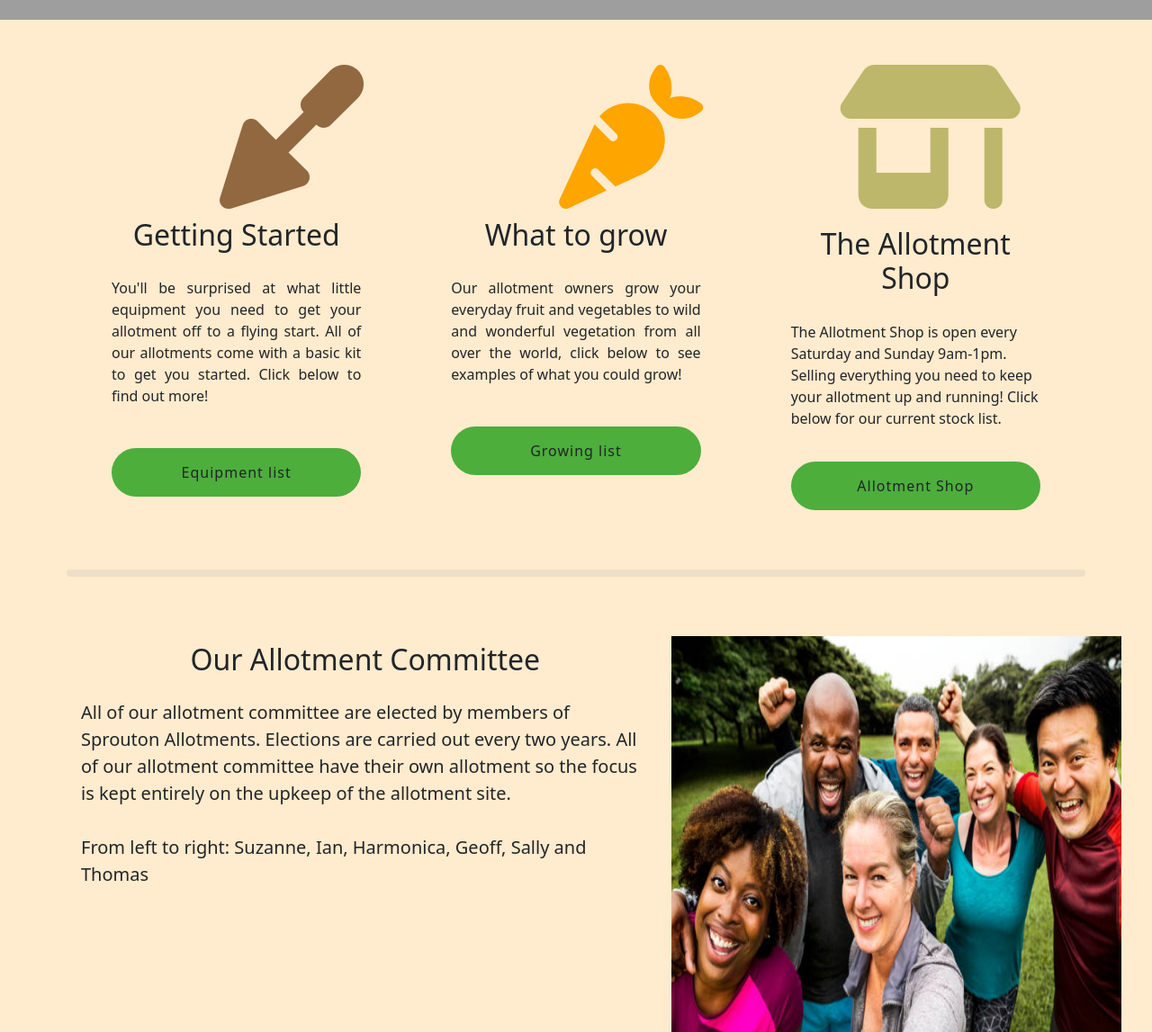
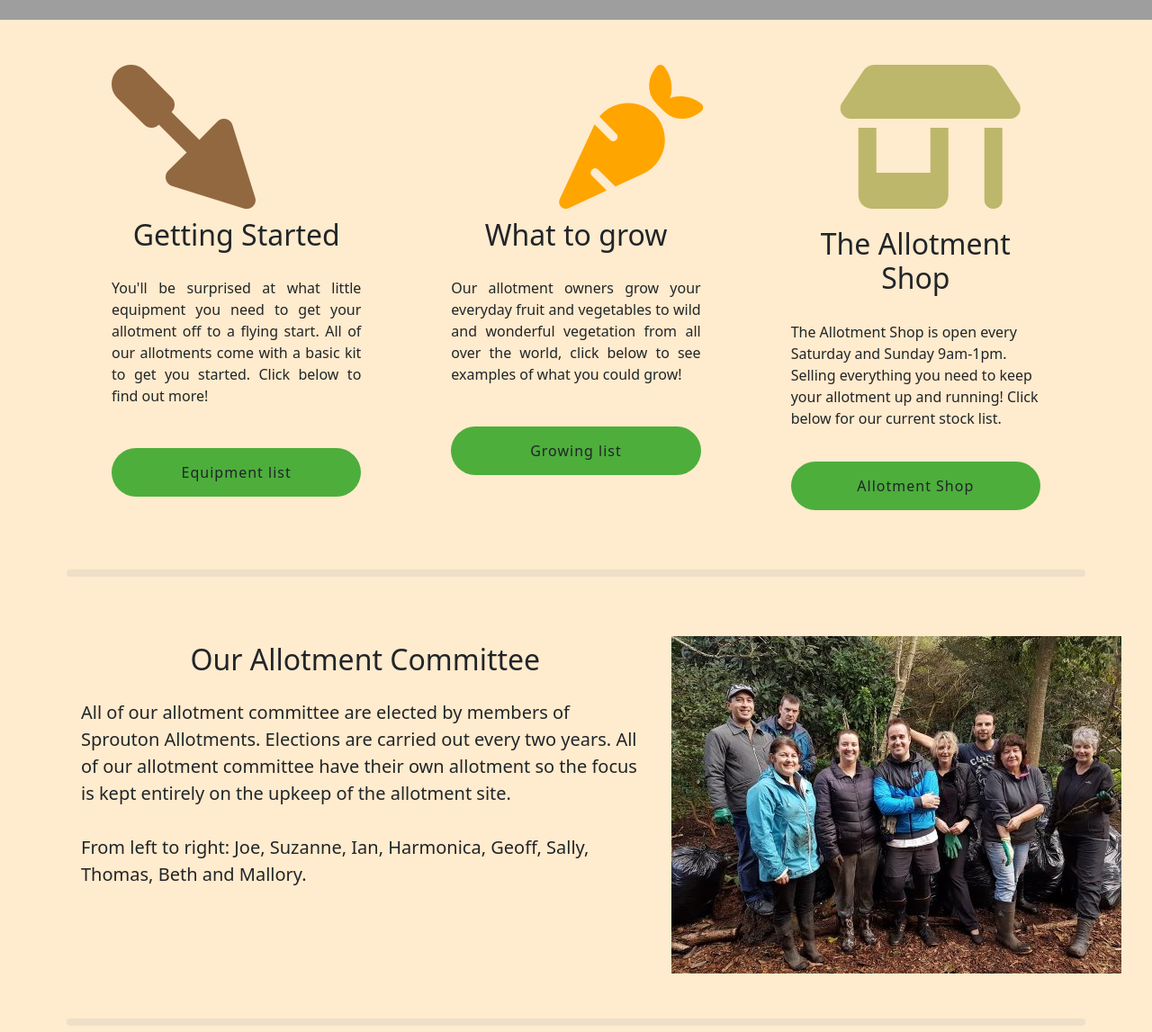
Before and after one commit to GraeA85/Sprouton-Allotments, a plain HTML site: page index.html in a window 1280 px wide. Shown: the part 153-1300 px from the top of the page at 90% size. Drawn offline with nearby package versions, Linux system fonts and the light colour scheme; grey boxes are pictures that could not be loaded.

Commit message:
content added to homepage

```diff
--- a/index.html
+++ b/index.html
@@ -65,7 +65,7 @@
       <div class="row">
 
         <div class="col-lg-4">
-          <i class="fa-solid fa-trowel fa-10x" style="color:rgb(146, 104, 65)"></i>
+          <i class="fa-solid fa-trowel fa-10x fa-flip-horizontal" style="color:rgb(146, 104, 65)"></i>
           <h2 class="fw-normal">Getting Started</h2>
           <p class="p-row">You'll be surprised at what little equipment you need to get your allotment off to a flying
             start. All of
@@ -162,11 +162,11 @@
             <p class="lead">All of our allotment committee are elected by members of Sprouton Allotments. Elections are carried out every two years. All of
               our allotment committee have their own allotment so the focus is kept entirely on the upkeep of the allotment site.
               <br><br>
-              From left to right: Suzanne, Ian, Harmonica, Geoff, Sally and Thomas
+              From left to right: Joe, Suzanne, Ian, Harmonica, Geoff, Sally, Thomas, Beth and Mallory.
             </p>
           </div>
           <div class="col-md-5">
-            <img src="../assets/images/committee.jpg" height="500px" width="500px">
+            <img src="../assets/images/committee group.jpeg" id="committee" alt="Our Committee Group">
 
 
           </div>
@@ -183,7 +183,7 @@
           </div>
           <div class="col-md-5 order-md-1">
             <svg class="bd-placeholder-img bd-placeholder-img-lg featurette-image img-fluid mx-auto" width="500"
-              height="500" xmlns="http://www.w3.org/2000/svg" role="img" aria-label="Placeholder: 500x500"
+              height="500" xmlns="" role="img" aria-label="Placeholder: 500x500"
               preserveAspectRatio="xMidYMid slice" focusable="false">
               <title>Placeholder</title>
               <rect width="100%" height="100%" fill="#eee"></rect><text x="50%" y="50%" fill="#aaa"
```
Also changed, not shown: apply.html (+1 -1 lines), assets/css/style.css (line endings or trailing spaces), assets/images/committee group.jpeg (added).
